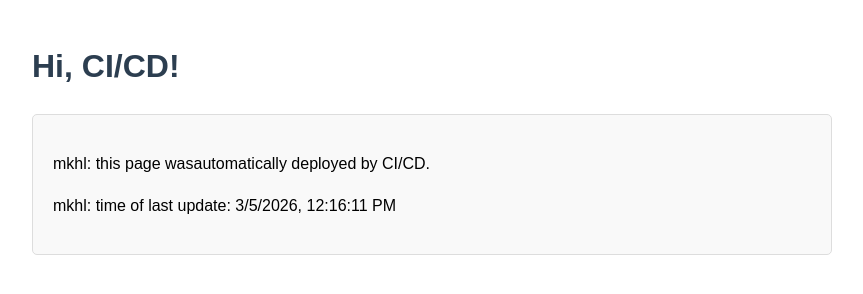
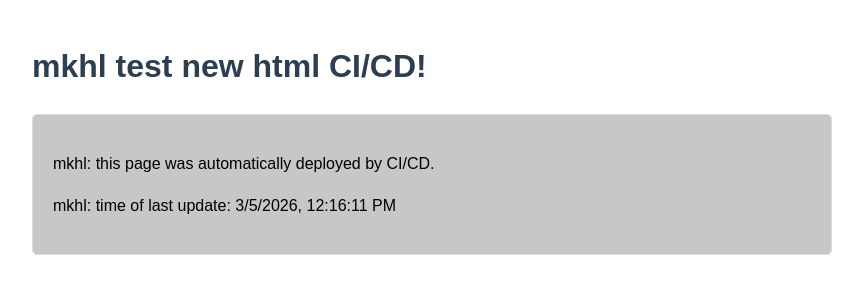
Before and after one commit to mykolakhekalo-creator/mkhl_test_CICD, a plain HTML site: page index.html in a window 1280 px wide. Shown: the whole page, without its empty margins (208-1071 px from the left). Drawn offline with Linux system fonts and the light colour scheme.

Commit message:
Update HTML styles and content for CI/CD test

```diff
--- a/index.html
+++ b/index.html
@@ -17,14 +17,14 @@
             border: 1px solid #ddd;
             padding: 20px;
             border-radius: 5px;
-            background-color: #f9f9f9;
+            background-color: #c7c7c7;
         }
     </style>
 </head>
 <body>
-    <h1>Hi, CI/CD!</h1>
+    <h1>mkhl test new html CI/CD!</h1>
     <div class="container">
-        <p>mkhl: this page wasautomatically deployed by CI/CD.</p>
+        <p>mkhl: this page was automatically deployed by CI/CD.</p>
         <p>mkhl: time of last update: <span id="timestamp"></span></p>
     </div>
 
```
